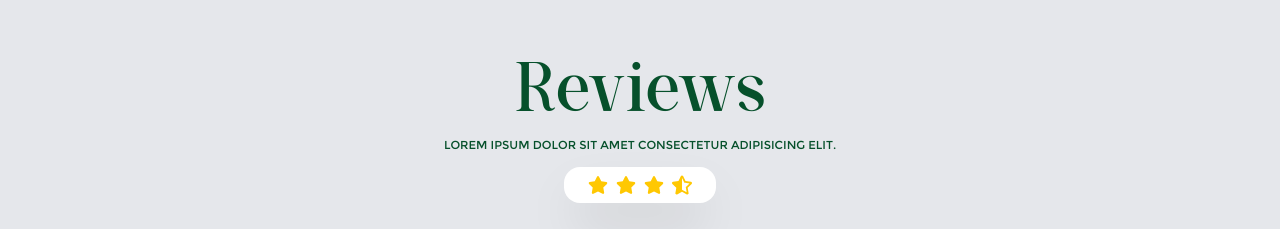
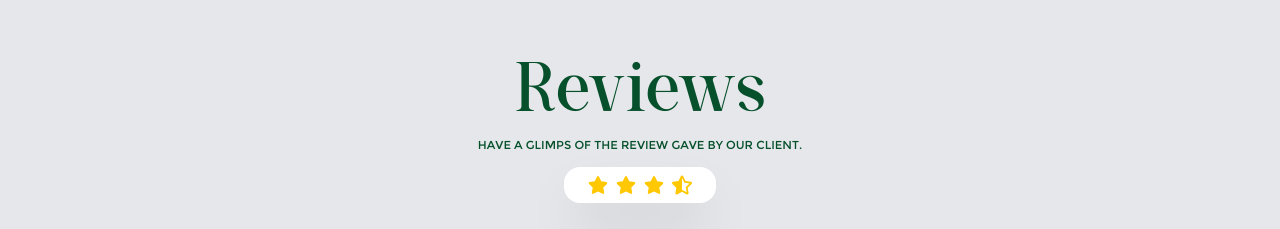
Before and after one commit to sanjitsingha/Rahul-Catering-Services, a React (Vite) app: page / in a window 1280 px wide. Shown: the part 2300-2529 px from the top of the page. Built offline with nearby package versions, Linux system fonts and the light colour scheme.

Commit message:
ssecond commit

```diff
--- a/src/components/Feedbacks/Feedback.jsx
+++ b/src/components/Feedbacks/Feedback.jsx
@@ -38,7 +38,7 @@ const Feedback = () => {
       <div className="flex flex-col text-center items-center">
         <h1 className="font-mig text-[50px] md:text-[70px] text-primary-0">Reviews</h1>
         <p className=" text-primary-0 font-nats leading-3 text-md uppercase ">
-          Lorem ipsum dolor sit amet consectetur adipisicing elit.
+          Have a glimps of the review gave by our client.
         </p>
         <div className="bg-white flex items-center  px-6 rounded-2xl w-fit p-2 text-[20px] gap-2 justify-center text-[#FFC802] shadow-[rgba(0,_0,_0,_0.25)_0px_25px_50px_-12px] mt-4">
           <FaStar />
```
